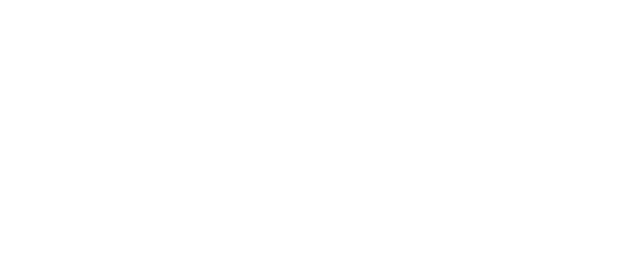
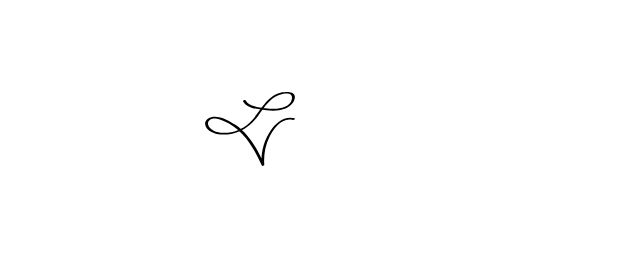
Before and after one commit to elvece/interim, a website: page index.html in a window 1280 px wide. Shown: the whole page, without its empty margins (0-640 px from the left). Drawn offline with nearby package versions, Linux system fonts and the light colour scheme.

Commit message:
added svg and npm install

```diff
--- a/index.html
+++ b/index.html
@@ -10,6 +10,11 @@
   </head>
   <body>
 
+  <img src="./assets/lv.svg" width="500" height="" alt="lv-animation">
+
+
+
+
     <script src="https://code.jquery.com/jquery-2.1.4.min.js"></script>
 
     <script src="http://cdnjs.cloudflare.com/ajax/libs/underscore.js/1.8.3/underscore-min.js"></script>
```
Also changed, not shown: assets/lv.svg (added), 1 other file.
